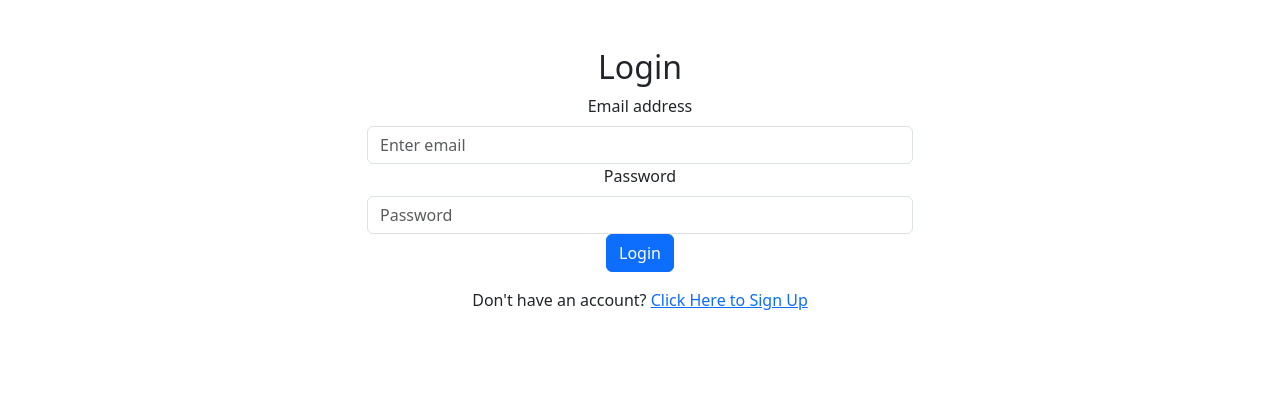
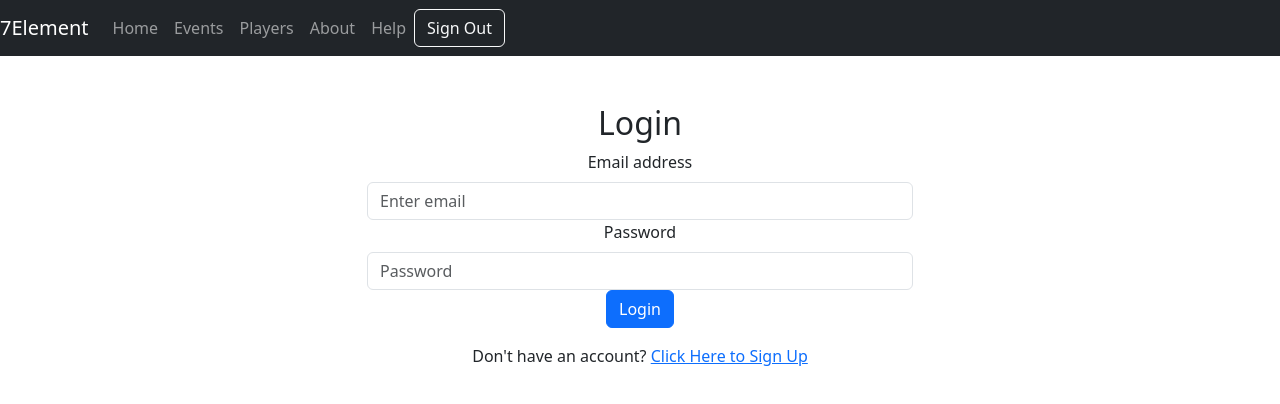
Before and after one commit to ambarnett/7element, a React (Create React App) app: page /login in a window 1280 px wide. Shown: the top 404 px of the page. Built offline with nearby package versions, Linux system fonts and the light colour scheme; no server answers.

Commit message:
added basic navbar

```diff
--- a/src/App.js
+++ b/src/App.js
@@ -6,6 +6,7 @@ import {BrowserRouter as Router, Routes, Route, Navigate } from 'react-router-do
 import { HomePage } from './components/homePage';
 import { Events } from './components/eventsPage';
 import { auth } from './config/firebase';
+import { NavBar } from './components/navbar';
 
 export const App = () => {
   const [loading, setLoading] = useState(true);
@@ -27,6 +28,7 @@ export const App = () => {
   return (
     <div className="App">
       <Router>
+        <NavBar/>
         <Routes>
           { !user ? (
             <Route path='/' element={<Navigate to='/login' replace={true}/>}/>
--- a/src/components/navbar.js
+++ b/src/components/navbar.js
@@ -1,7 +1,47 @@
-import { Navbar } from "react-bootstrap";
+import { Navbar, Nav, Button } from "react-bootstrap";
+import { Link, useNavigate } from 'react-router-dom';
+import { auth } from "../config/firebase";
 
 export const NavBar = () => {
+    const navigate = useNavigate();
+
+    const handleSignOut = async () => {
+        try {
+            await auth.signOut();
+            navigate('/login') //Redirect to login page.
+        } catch (error) {
+            console.error(error.toString())
+        }
+    }
     return (
-        <Navbar>navbar</Navbar>
+        <Navbar bg='dark' variant='dark' expand='lg'>
+            <Navbar.Brand as={ Link } to='/homePage'>
+                7Element
+            </Navbar.Brand>
+            <Navbar.Toggle aria-controls="basic-navbar-nav" />
+            <Navbar.Collapse id="basic-navbar-nav">
+                <Nav className="mr-auto">
+                    <Nav.Link as={ Link } to="/homePage">
+                        Home
+                    </Nav.Link>
+                    <Nav.Link as={ Link } to="/events">
+                        Events
+                    </Nav.Link>
+                    <Nav.Link as={ Link } to="/players">
+                        Players
+                    </Nav.Link>
+                    <Nav.Link as={ Link } to="/about">
+                        About
+                    </Nav.Link>
+                    <Nav.Link as={ Link } to="/help">
+                        Help
+                    </Nav.Link>
+                    {/** Add more Nav.Link components for navigation links */}
+                </Nav>
+                <Button variant="outline-light" onClick={ handleSignOut }>
+                    Sign Out
+                </Button>
+            </Navbar.Collapse>
+        </Navbar>
     )
 }
```
